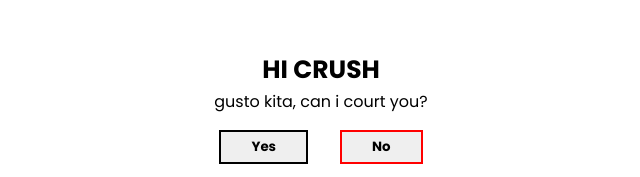
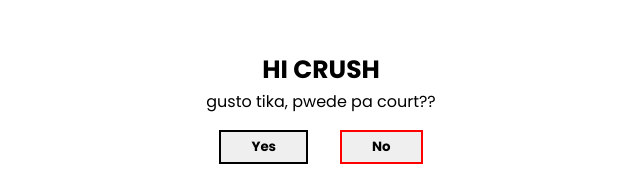
Before and after one commit to Beyjick/ikawrakoa, a plain HTML site: page index.html in a window 1280 px wide. Shown: the part 253-430 px from the top of the page, 319-959 px from the left. Drawn offline with Linux system fonts and the light colour scheme.

Commit message:
Update index.html

```diff
--- a/index.html
+++ b/index.html
@@ -4,7 +4,7 @@
 		<meta name="viewport" content="width=device-width, initial-scale=1.0">
 	<link rel="stylesheet" href="proposal.css">
 				<meta charset="UTF-8">
-				<title>proposal</title>
+				<title>love tika</title>
 
 </head>
 <body>
@@ -36,7 +36,7 @@
 				<div class="ask">
 
 												<p> <span class="crush">HI CRUSH</span> <br>
-																gusto kita, can i court you?</p>
+																gusto tika, pwede pa court??</p>
 								<div class="btn">
 <a href="yes.html"><button id="btn1">Yes</button>		</a>			    <button id="btn2">No</button>
 								</div>
```
